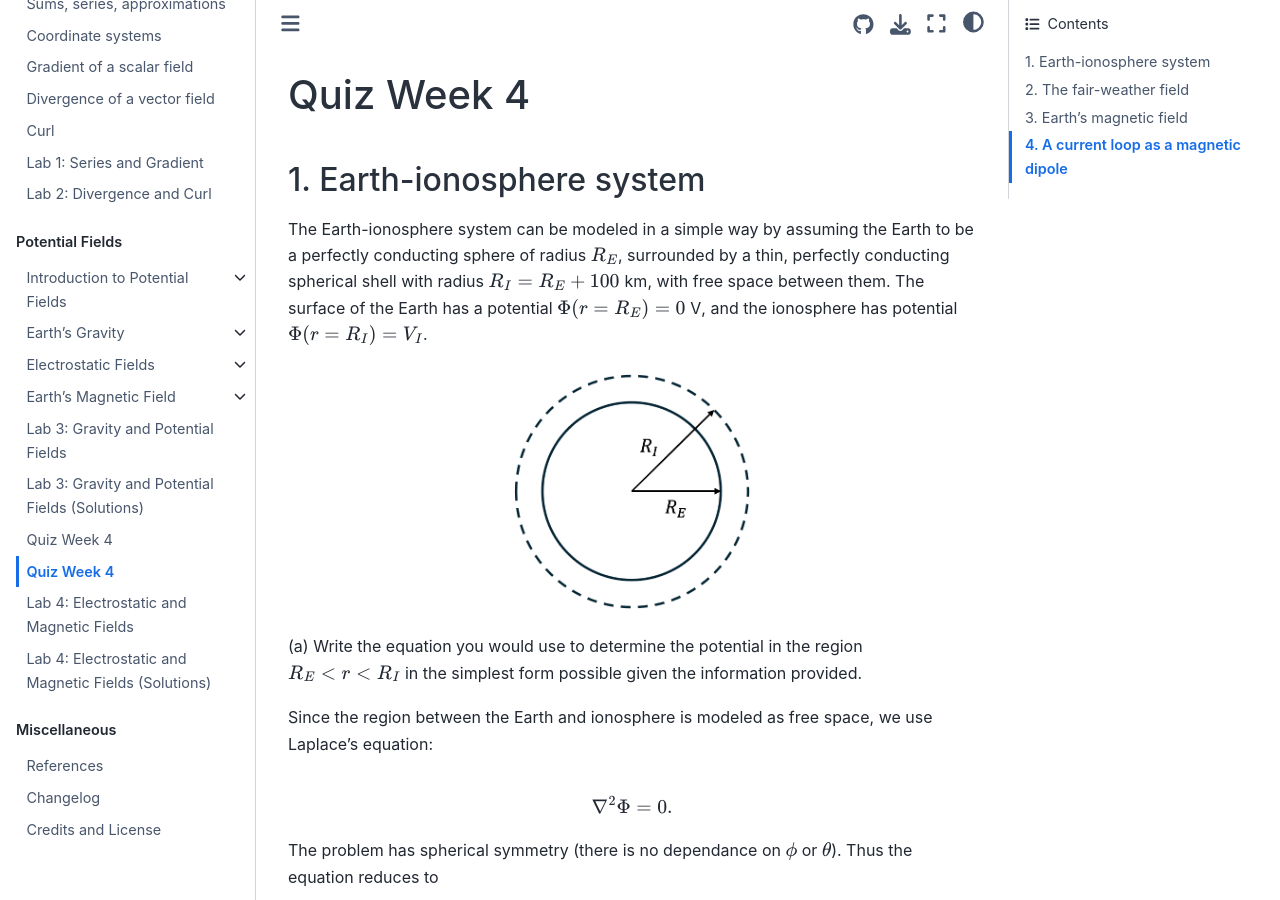
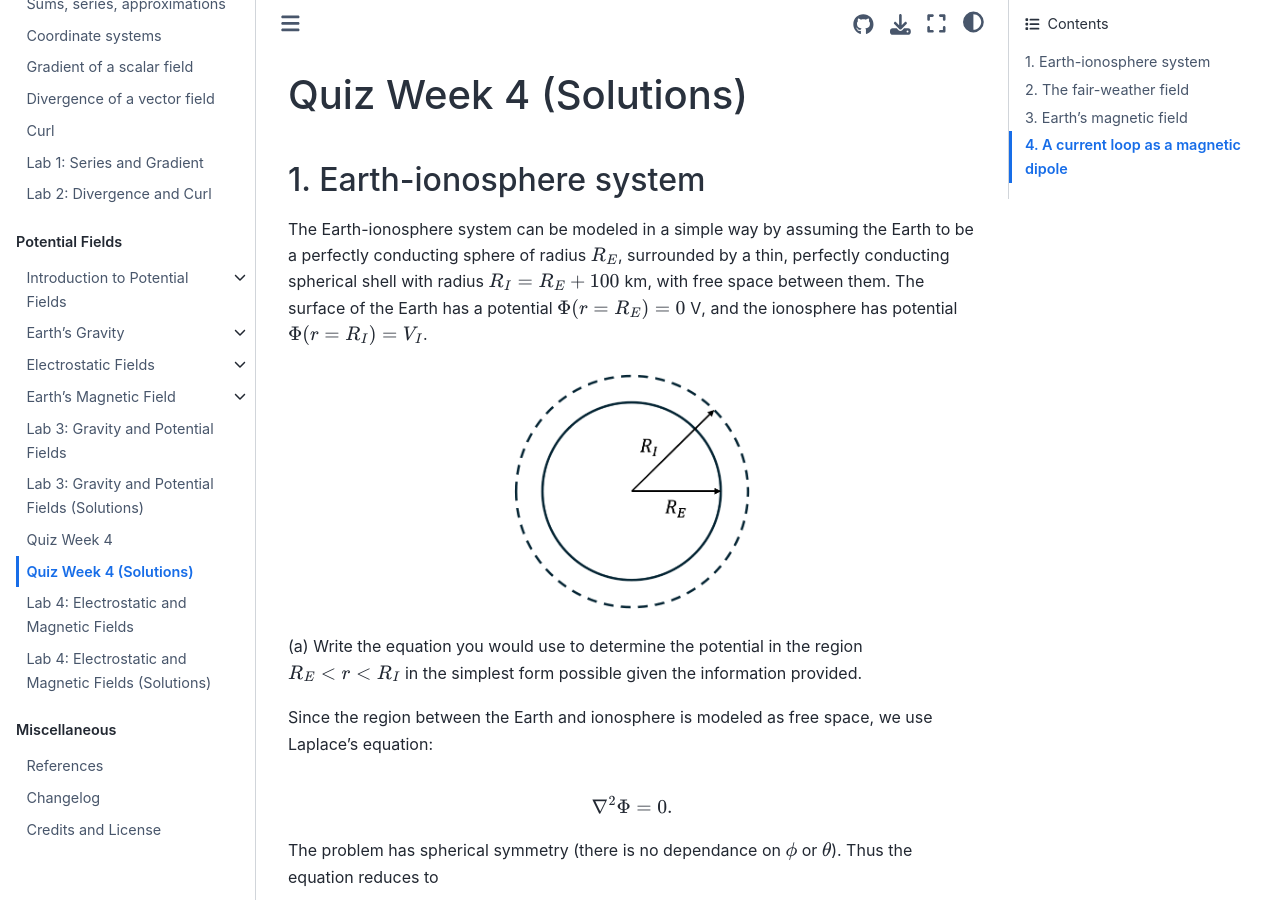
Before and after one commit to BScECT/FieldWaves, a Jupyter Book: the page built from book/2_potential_fields/labs/week4/week4_quiz_solutions.md, in a window 1280 px wide and 900 px high. Built offline with Jupyter Book 1.0.4 settings and Sphinx 7.4.7 and the Sphinx Book theme 1.1.4, drawn with Linux system fonts in a browser that asks for light colours; pages that are not in the unit, such as notebooks, are missing from menus; comment, search, counter and statistics services are not loaded.

Commit message:
changed title

```diff
--- a/book/2_potential_fields/labs/week4/week4_quiz_solutions.md
+++ b/book/2_potential_fields/labs/week4/week4_quiz_solutions.md
@@ -1,4 +1,4 @@
-# Quiz Week 4
+# Quiz Week 4 (Solutions)
 
 
 ## 1. Earth-ionosphere system
```
